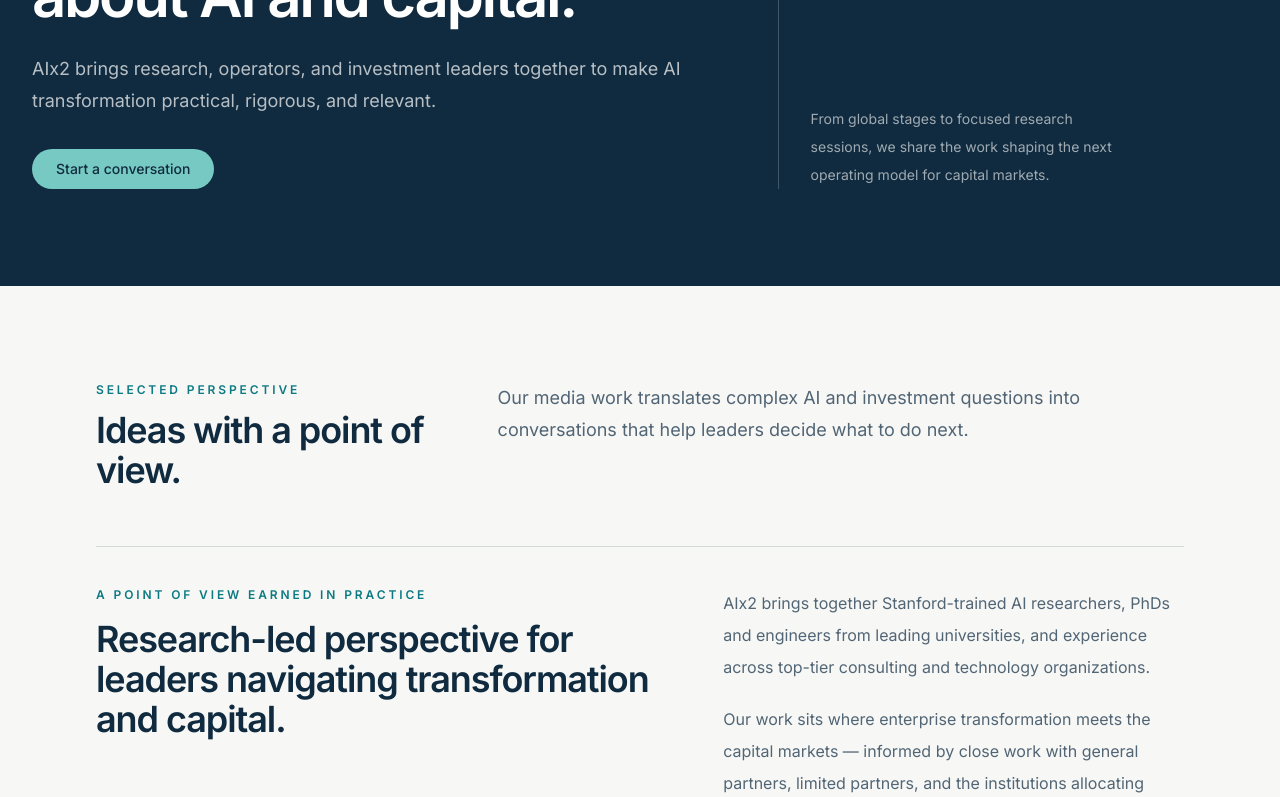
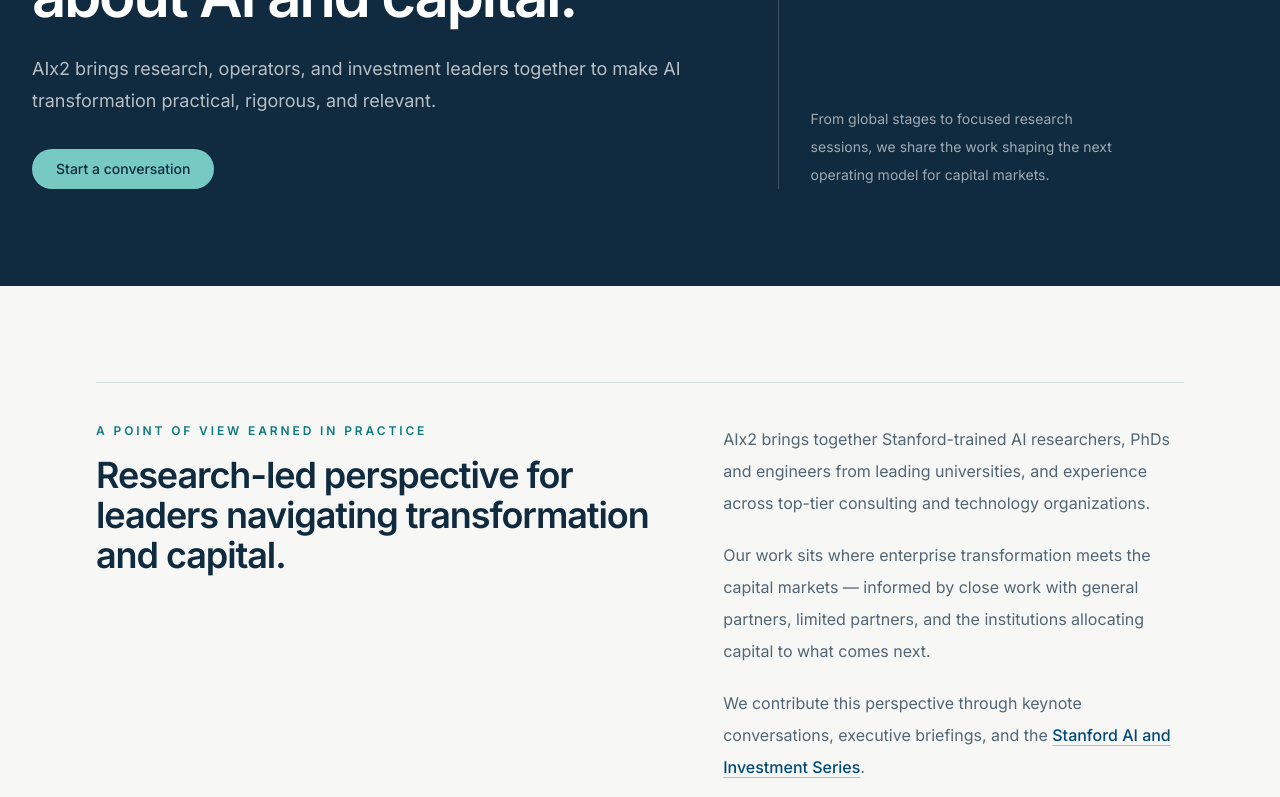
Before and after one commit to Mohammd-Rasouli/aix2-website, a Next.js app: page /media in a window 1280 px wide. Shown: the part 300-1097 px from the top of the page. Built offline with nearby package versions, Linux system fonts and the light colour scheme.

Commit message:
Reorder media page sections

```diff
--- a/app/media/page.tsx
+++ b/app/media/page.tsx
@@ -122,12 +122,7 @@ export default function Media() {
           </div>
         </section>
         <section className="py-16 md:py-24">
-          <div className="container max-w-6xl mx-auto">
-            <div className="mb-14 grid gap-8 md:grid-cols-[.7fr_1.3fr]">
-              <div><p className="text-xs font-semibold uppercase tracking-[0.24em] text-[#0d7a83]">Selected perspective</p><h2 className="mt-3 text-3xl font-semibold tracking-[-0.03em] md:text-4xl">Ideas with a point of view.</h2></div>
-              <p className="max-w-2xl text-lg leading-8 text-[#526575]">Our media work translates complex AI and investment questions into conversations that help leaders decide what to do next.</p>
-            </div>
-
+          <div className="container mx-auto flex max-w-6xl flex-col">
             <div className="grid gap-10 border-y border-[#102b3f]/15 py-10 md:grid-cols-[1.1fr_.9fr] md:gap-16">
               <div>
                 <p className="text-xs font-semibold uppercase tracking-[0.24em] text-[#0d7a83]">A point of view earned in practice</p>
@@ -148,7 +143,7 @@ export default function Media() {
               </div>
             </div>
 
-            <div className="mt-20">
+            <div className="order-2 mt-20">
               <h2 className="text-2xl md:text-3xl font-semibold tracking-[-0.03em] text-[#102b3f] mb-10">Industry Journals</h2>
 
               <div className="grid grid-cols-1 md:grid-cols-3 gap-8 items-center justify-items-center">
@@ -199,7 +194,7 @@ export default function Media() {
               </div>
             </div>
 
-            <div className="mt-20">
+            <div className="order-3 mt-20">
               <h2 className="text-2xl md:text-3xl font-semibold tracking-[-0.03em] text-[#102b3f] mb-10">Academic Lectures</h2>
 
               <div className="grid grid-cols-1 md:grid-cols-3 gap-8 items-center justify-items-center">
@@ -250,7 +245,7 @@ export default function Media() {
               </div>
             </div>
 
-            <div className="mt-20">
+            <div className="order-4 mt-20">
               <h2 className="text-2xl md:text-3xl font-semibold tracking-[-0.03em] text-[#102b3f] mb-10">
                 Podcasts and Interviews
               </h2>
@@ -298,7 +293,7 @@ export default function Media() {
               </div>
             </div>
 
-            <div className="mt-20">
+            <div className="order-5 mt-20">
               <h2 className="text-2xl md:text-3xl font-semibold tracking-[-0.03em] text-[#102b3f] mb-10">
                 Conference Keynotes and Speakerships
               </h2>
@@ -602,7 +597,7 @@ export default function Media() {
             </div>
 
             {/* Stanford AI and Investment Series section with four sessions */}
-            <div className="mt-20">
+            <div className="order-1 mt-20">
               <h2 className="text-2xl md:text-3xl font-semibold tracking-[-0.03em] text-[#102b3f] mb-10">
                 Stanford AI and Investment Series
               </h2>
```
